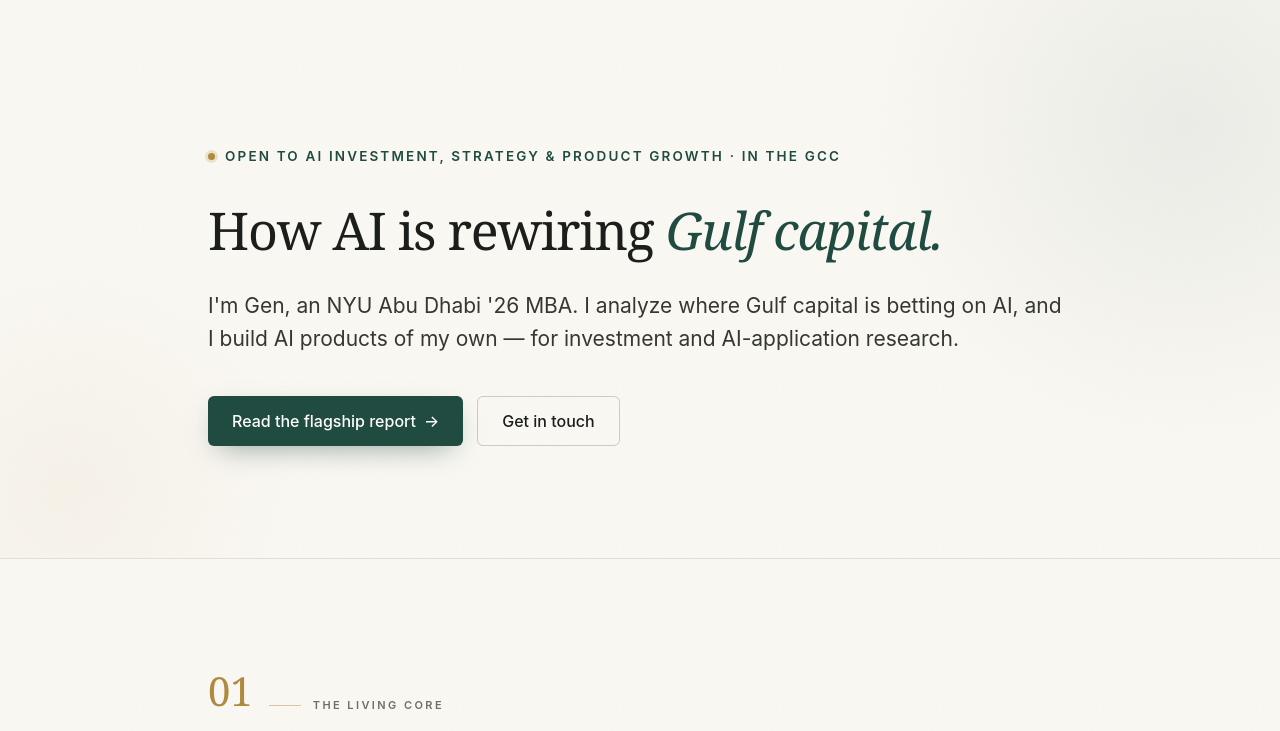
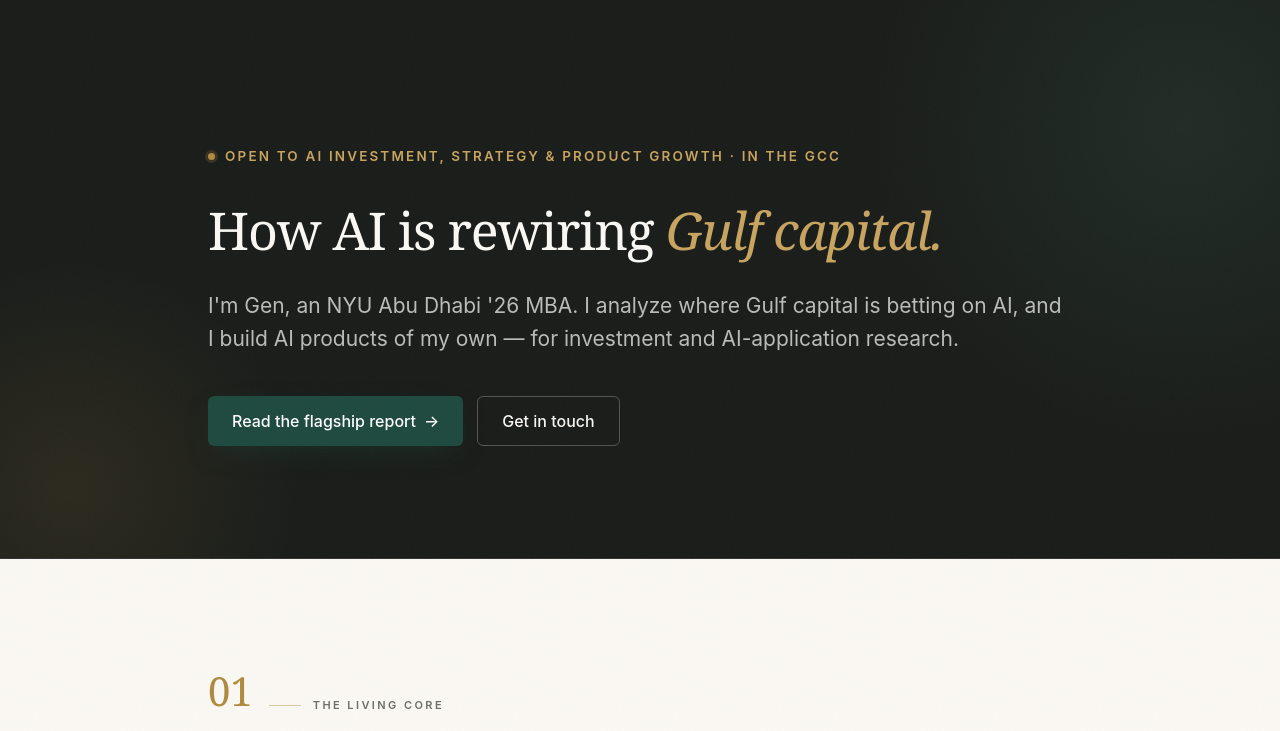
Before and after one commit to genli-ai/portfolio, an Astro site: page / in a window 1280 px wide. Shown: the part 69-800 px from the top of the page. Built offline with nearby package versions, Linux system fonts and the light colour scheme; Astro itself is replaced by a stand-in of ours.

Commit message:
Hero: dark ink treatment — make the headline block the bold statement
Flip the hero to a near-black ink ground (matching the skill detail-page
heroes) so the most important block stops reading flat against the dark-green
AI-skills section below. Headline → warm paper; "Gulf capital" → copper-gold
italic (deep green went muddy on dark); availability badge → gold; brighten
the emerald + gold atmosphere glows; secondary button border → white.

Co-Authored-By: Claude Opus 4.8 <noreply@anthropic.com>

```diff
--- a/src/components/Hero.astro
+++ b/src/components/Hero.astro
@@ -7,27 +7,27 @@ const asset = (p: string) => `${base.replace(/\/$/, '')}/${p.replace(/^\//, '')}
 const flagship = (await getCollection('research')).find((e) => e.data.type === 'flagship');
 const flagshipHref = flagship ? asset(`insights/${flagship.id}`) : asset('insights');
 ---
-<header id="top" class="relative overflow-hidden border-b border-[var(--color-rule)]">
-  <!-- layered atmosphere: green glow + faint gold wash -->
-  <div class="pointer-events-none absolute -top-48 -right-56 w-[640px] h-[640px] rounded-full opacity-[0.07]"
-       style="background: radial-gradient(circle, var(--color-brand) 0%, transparent 70%);"></div>
-  <div class="pointer-events-none absolute -bottom-40 -left-40 w-[460px] h-[460px] rounded-full opacity-[0.06]"
+<header id="top" class="relative overflow-hidden bg-[var(--color-ink)] text-[var(--color-paper)] border-b border-white/10">
+  <!-- layered atmosphere on dark ground: emerald glow behind the headline + warm gold wash -->
+  <div class="pointer-events-none absolute -top-48 -right-56 w-[640px] h-[640px] rounded-full opacity-[0.16]"
+       style="background: radial-gradient(circle, var(--color-brand-soft) 0%, transparent 70%);"></div>
+  <div class="pointer-events-none absolute -bottom-40 -left-40 w-[460px] h-[460px] rounded-full opacity-[0.12]"
        style="background: radial-gradient(circle, var(--color-accent) 0%, transparent 70%);"></div>
 
   <div class="relative max-w-[920px] mx-auto px-7 pt-24 md:pt-36 pb-20 md:pb-28">
-    <span class="reveal reveal-1 inline-flex items-center gap-2.5 text-[12.5px] sm:text-[13.5px] font-semibold uppercase tracking-[0.16em] text-[var(--color-brand)] mb-9">
+    <span class="reveal reveal-1 inline-flex items-center gap-2.5 text-[12.5px] sm:text-[13.5px] font-semibold uppercase tracking-[0.16em] text-[var(--color-accent-soft)] mb-9">
       <span class="w-[7px] h-[7px] rounded-full bg-[var(--color-accent)] shadow-[0_0_0_3px_rgba(176,138,62,0.2)]" aria-hidden="true"></span>
       <T en="Open to AI Investment, Strategy &amp; Product Growth · In the GCC" zh="求职意向 · AI 投资、战略与产品增长 · 海湾 GCC" />
     </span>
 
-    <h1 class="reveal reveal-2 font-serif font-medium tracking-[-0.025em] leading-[1.04] text-[37px] sm:text-[46px] lg:text-[52px] lg:whitespace-nowrap mb-8">
+    <h1 class="reveal reveal-2 font-serif font-medium tracking-[-0.025em] leading-[1.04] text-[37px] sm:text-[46px] lg:text-[52px] lg:whitespace-nowrap mb-8 text-[var(--color-paper)]">
       <T
-        en={'How AI is rewiring <span class="italic text-[var(--color-brand)]">Gulf&nbsp;capital.</span>'}
-        zh={'AI 正在重写<span class="text-[var(--color-brand)]">海湾资本</span>的逻辑。'}
+        en={'How AI is rewiring <span class="italic text-[var(--color-accent-soft)]">Gulf&nbsp;capital.</span>'}
+        zh={'AI 正在重写<span class="text-[var(--color-accent-soft)]">海湾资本</span>的逻辑。'}
       />
     </h1>
 
-    <p class="reveal reveal-3 text-lg md:text-[21px] text-[var(--color-ink-soft)] leading-[1.6] mb-10">
+    <p class="reveal reveal-3 text-lg md:text-[21px] text-white/70 leading-[1.6] mb-10">
       <T
         en="I'm Gen, an NYU Abu Dhabi '26 MBA. I analyze where Gulf capital is betting on AI, and I build AI products of my own — for investment and AI-application research."
         zh="我是 Gen，NYU Abu Dhabi '26 MBA。我分析海湾资本在 AI 上押注哪里，也亲手打造自己的 AI 产品——服务于投资与 AI 应用研究。"
@@ -41,7 +41,7 @@ const flagshipHref = flagship ? asset(`insights/${flagship.id}`) : asset('insigh
         <span aria-hidden="true" class="group-hover:translate-x-0.5 transition-transform">→</span>
       </a>
       <a href={asset('#about')}
-         class="inline-flex items-center px-6 py-3 rounded-md border border-[var(--color-ink)]/20 text-[var(--color-ink)] font-medium hover:border-[var(--color-ink)] hover:bg-[var(--color-ink)]/[0.03] transition">
+         class="inline-flex items-center px-6 py-3 rounded-md border border-white/25 text-[var(--color-paper)] font-medium hover:border-white hover:bg-white/[0.06] transition">
         <T en="Get in touch" zh="联系我" />
       </a>
     </div>
```
